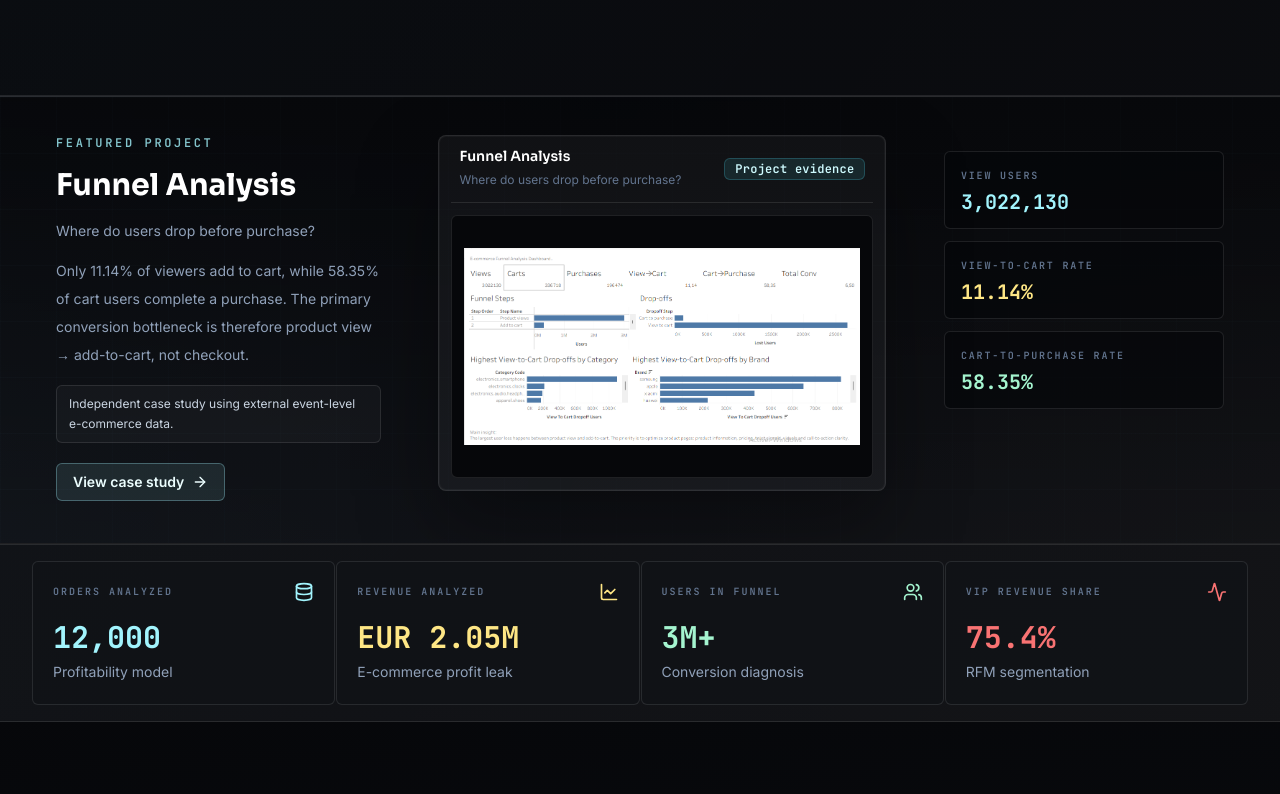
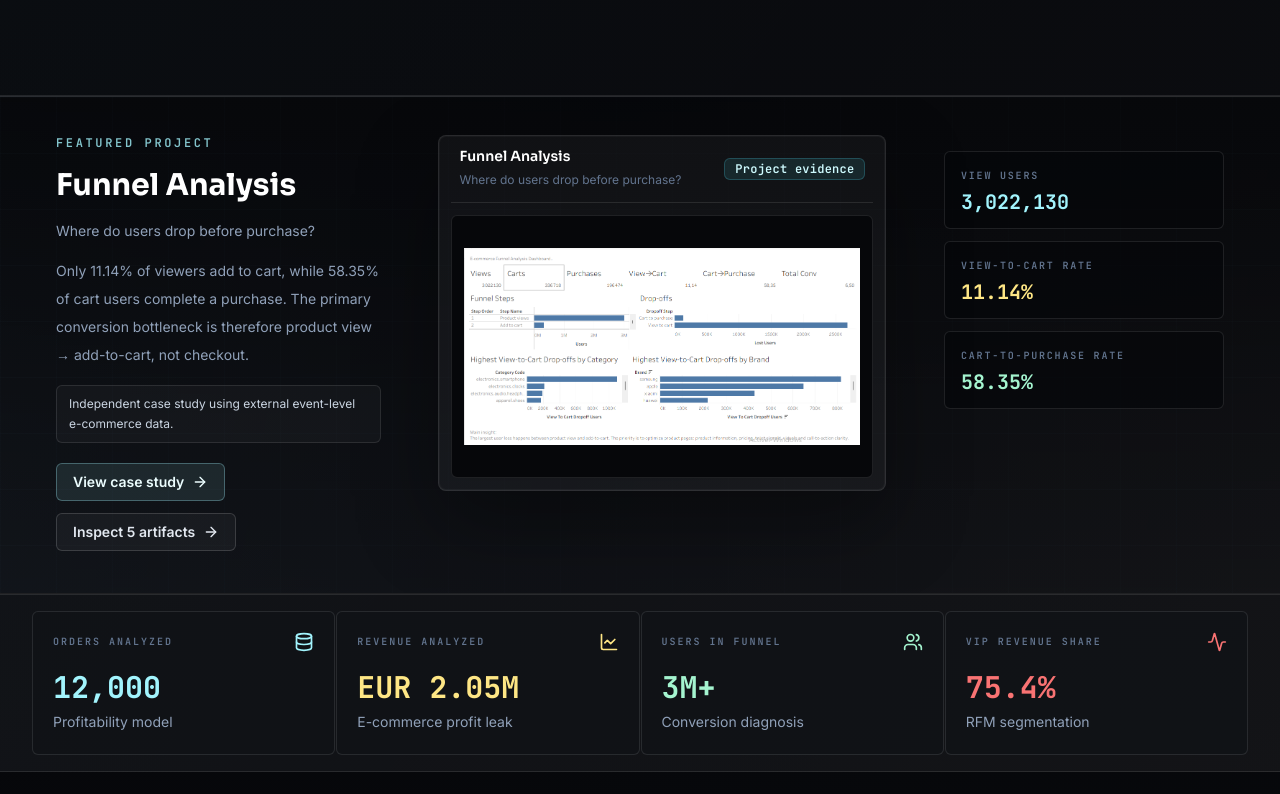
Before and after one commit to zakaria9622/zakaria-portfolio, a Next.js app: page / in a window 1280 px wide. Shown: the part 2365-3159 px from the top of the page. Built offline with nearby package versions, Linux system fonts and the light colour scheme.

Commit message:
feat: surface project evidence links

```diff
--- a/src/components/home/CaseStudySpotlight.tsx
+++ b/src/components/home/CaseStudySpotlight.tsx
@@ -336,6 +336,16 @@ export function CaseStudySpotlight() {
                         View case study
                         <ArrowUpRight className="size-4" />
                       </Link>
+                      {project.artifacts && project.artifacts.length > 0 && (
+                        <Link
+                          href={`${project.href}#inspect-the-work`}
+                          prefetch={false}
+                          className="inline-flex items-center justify-center gap-2 rounded-md border border-white/15 bg-white/[0.04] px-4 py-2.5 font-body text-sm font-semibold leading-none text-slate-200 transition-colors duration-200 hover:border-white/30 hover:text-white focus-visible:outline focus-visible:outline-2 focus-visible:outline-offset-2 focus-visible:outline-cyan-200"
+                        >
+                          Inspect {project.artifacts.length} artifacts
+                          <ArrowUpRight className="size-4" />
+                        </Link>
+                      )}
                       <a
                         href={project.github}
                         target="_blank"
@@ -471,6 +481,16 @@ export function CaseStudySpotlight() {
                       View case study
                       <ArrowUpRight className="size-4" />
                     </Link>
+                    {project.artifacts && project.artifacts.length > 0 && (
+                      <Link
+                        href={`${project.href}#inspect-the-work`}
+                        prefetch={false}
+                        className="inline-flex items-center justify-center gap-2 rounded-md border border-white/15 bg-white/[0.04] px-4 py-2.5 font-body text-sm font-semibold leading-none text-slate-200 transition-colors duration-200 hover:border-white/30 hover:text-white focus-visible:outline focus-visible:outline-2 focus-visible:outline-offset-2 focus-visible:outline-cyan-200"
+                      >
+                        Inspect {project.artifacts.length} artifacts
+                        <ArrowUpRight className="size-4" />
+                      </Link>
+                    )}
                     <a
                       href={project.github}
                       target="_blank"
--- a/src/components/home/ExecutiveHero.tsx
+++ b/src/components/home/ExecutiveHero.tsx
@@ -32,6 +32,7 @@ import { enterEase, useHomeMotionSettings } from "@/components/home/motion";
 
 const previewProject =
   getProjectBySlug("funnel-analysis") ?? featuredProjects[0];
+const artifactCount = previewProject.artifacts?.length ?? 0;
 
 const featuredMetricTones = [
   "text-cyan-200",
@@ -516,14 +517,26 @@ function FeaturedProjectProof({
               {previewProject.featuredContext}
             </div>
           )}
+          <div className="mt-5 flex flex-wrap gap-3">
             <Link
               href={previewProject.href}
               prefetch={false}
-            className="mt-5 inline-flex items-center justify-center gap-2 rounded-md border border-cyan-200/30 bg-cyan-200/10 px-4 py-2.5 font-body text-sm font-semibold leading-none text-cyan-50 transition-colors duration-200 hover:border-cyan-100/50 hover:bg-cyan-200/15 focus-visible:outline focus-visible:outline-2 focus-visible:outline-offset-2 focus-visible:outline-cyan-200"
+              className="inline-flex items-center justify-center gap-2 rounded-md border border-cyan-200/30 bg-cyan-200/10 px-4 py-2.5 font-body text-sm font-semibold leading-none text-cyan-50 transition-colors duration-200 hover:border-cyan-100/50 hover:bg-cyan-200/15 focus-visible:outline focus-visible:outline-2 focus-visible:outline-offset-2 focus-visible:outline-cyan-200"
             >
               View case study
               <ArrowRight className="size-4" />
             </Link>
+            {artifactCount > 0 && (
+              <Link
+                href={`${previewProject.href}#inspect-the-work`}
+                prefetch={false}
+                className="inline-flex items-center justify-center gap-2 rounded-md border border-white/15 bg-white/[0.04] px-4 py-2.5 font-body text-sm font-semibold leading-none text-slate-200 transition-colors duration-200 hover:border-white/30 hover:text-white focus-visible:outline focus-visible:outline-2 focus-visible:outline-offset-2 focus-visible:outline-cyan-200"
+              >
+                Inspect {artifactCount} artifacts
+                <ArrowRight className="size-4" />
+              </Link>
+            )}
+          </div>
         </motion.div>
 
         <motion.div
--- a/src/components/project/ProjectDetail.tsx
+++ b/src/components/project/ProjectDetail.tsx
@@ -186,8 +186,15 @@ export function ProjectDetail({ project }: { project: Project }) {
           </GlassCard>
 
           {project.artifacts && project.artifacts.length > 0 && (
-            <div className="mt-6">
-              <h3 className="font-heading text-xl font-bold leading-tight text-white">
+            <div
+              id="inspect-the-work"
+              aria-labelledby="inspect-the-work-title"
+              className="mt-6 scroll-mt-28"
+            >
+              <h3
+                id="inspect-the-work-title"
+                className="font-heading text-xl font-bold leading-tight text-white"
+              >
                 Inspect the work
               </h3>
               <p className="mt-2 font-body text-sm leading-6 text-slate-400">
```
Lines whose indentation alone changed are shown as unchanged.
